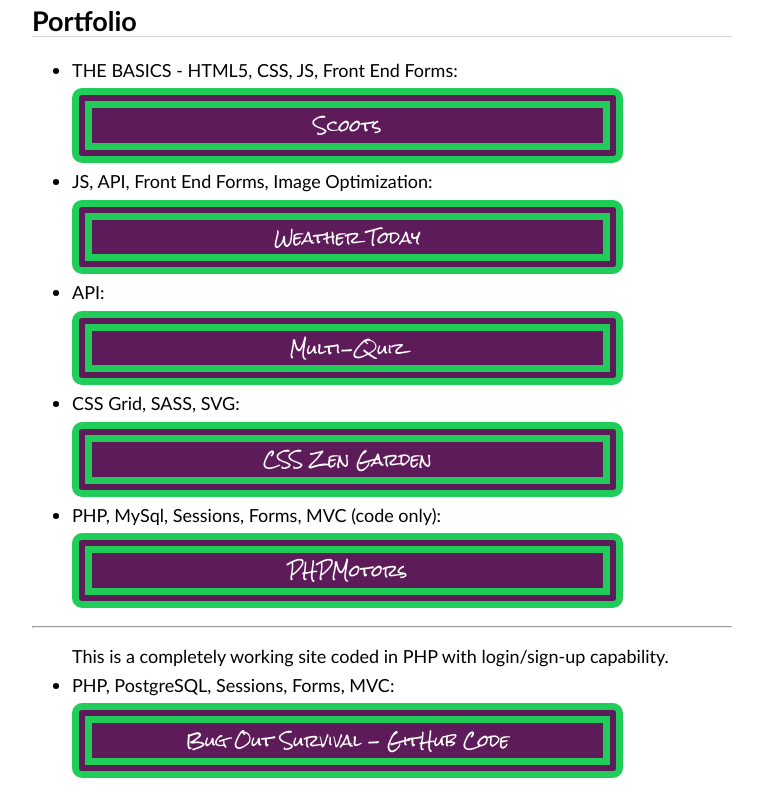
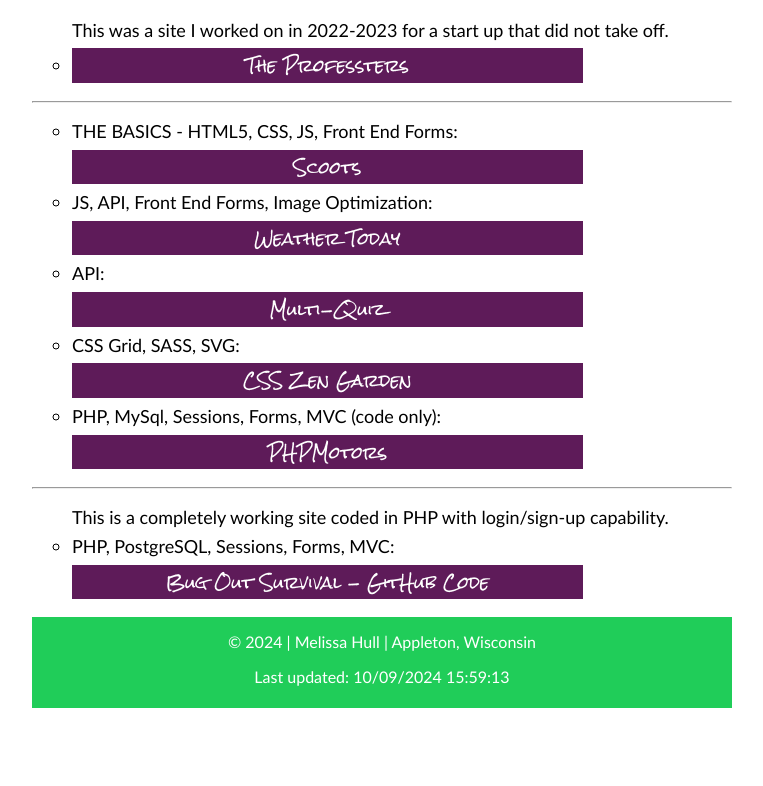
Before and after one commit to mhull87/Portfolio, a plain HTML site: page index.html in a window 1280 px wide. Shown: the part 209-995 px from the top of the page, without its empty margins (258-1021 px from the left). After the commit the page ends 917 px from the top, so only its background shows below. Drawn offline with Linux system fonts and the light colour scheme; a script that the page names is missing.

Commit message:
adjust css and rearrange order

```diff
--- a/css/small.css
+++ b/css/small.css
@@ -8,11 +8,11 @@
 header,
 footer {
     background-color: #20cd59;
-    border: 20px double #5e1b59;
+    /*border: 20px double #5e1b59;*/
     color: white;
     text-align: center;
     padding: .35rem;
-    border-radius: 10px;
+    /*border-radius: 10px;*/
 }
 
 header {
@@ -37,13 +37,14 @@
 
 li {
     margin: .5rem 0;
+    list-style: circle;
 }
 
 a {
     background-color: #5e1b59;
     padding: .5rem;
-    border: 20px double #20cd59;
-    border-radius: 10px;
+    /*border: 5px solid #20cd59;
+    border-radius: 10px;*/
     text-decoration: none;
     display: block;
     color: white;
--- a/index.html
+++ b/index.html
@@ -26,6 +26,12 @@
     <main>
         <h2>Portfolio</h2>
 
+
+        <ul>
+            This was a site I worked on in 2022-2023 for a start up that did not take off.
+            <li><a href="https://mhull87.github.io/Professters/">The Professters</a></li>
+        </ul>
+        <hr />
         <ul>
             <li>THE BASICS - HTML5, CSS, JS, Front End Forms: <a href="scoots/">Scoots</a></li>
             <li>JS, API, Front End Forms, Image Optimization: <a href="WeatherToday/">Weather Today</a></li>
@@ -43,10 +49,7 @@
                 <a href="https://github.com/mhull87/cse341/tree/main/web/bugout">Bug Out Survival - GitHub Code</a>
             </li>
         </ul>
-        <ul>
-            This was a site I worked on in 2022-2023 for a start up that did not take off.
-            <li><a href="https://mhull87.github.io/Professters/">The Professters</a></li>
-        </ul>
+
     </main>
     <footer>
         &copy; <span id="year"></span> | Melissa Hull | Appleton, Wisconsin
```
